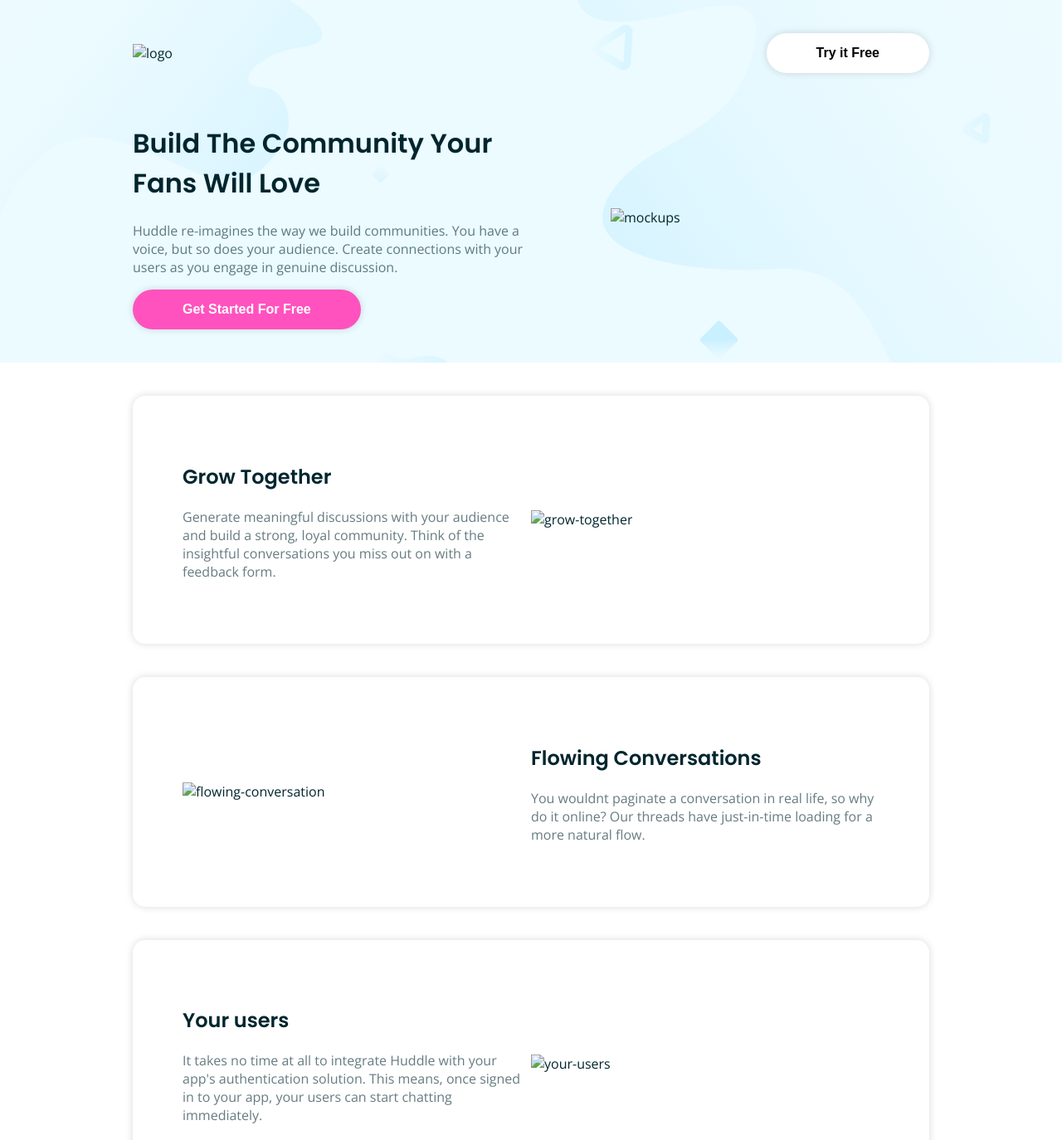
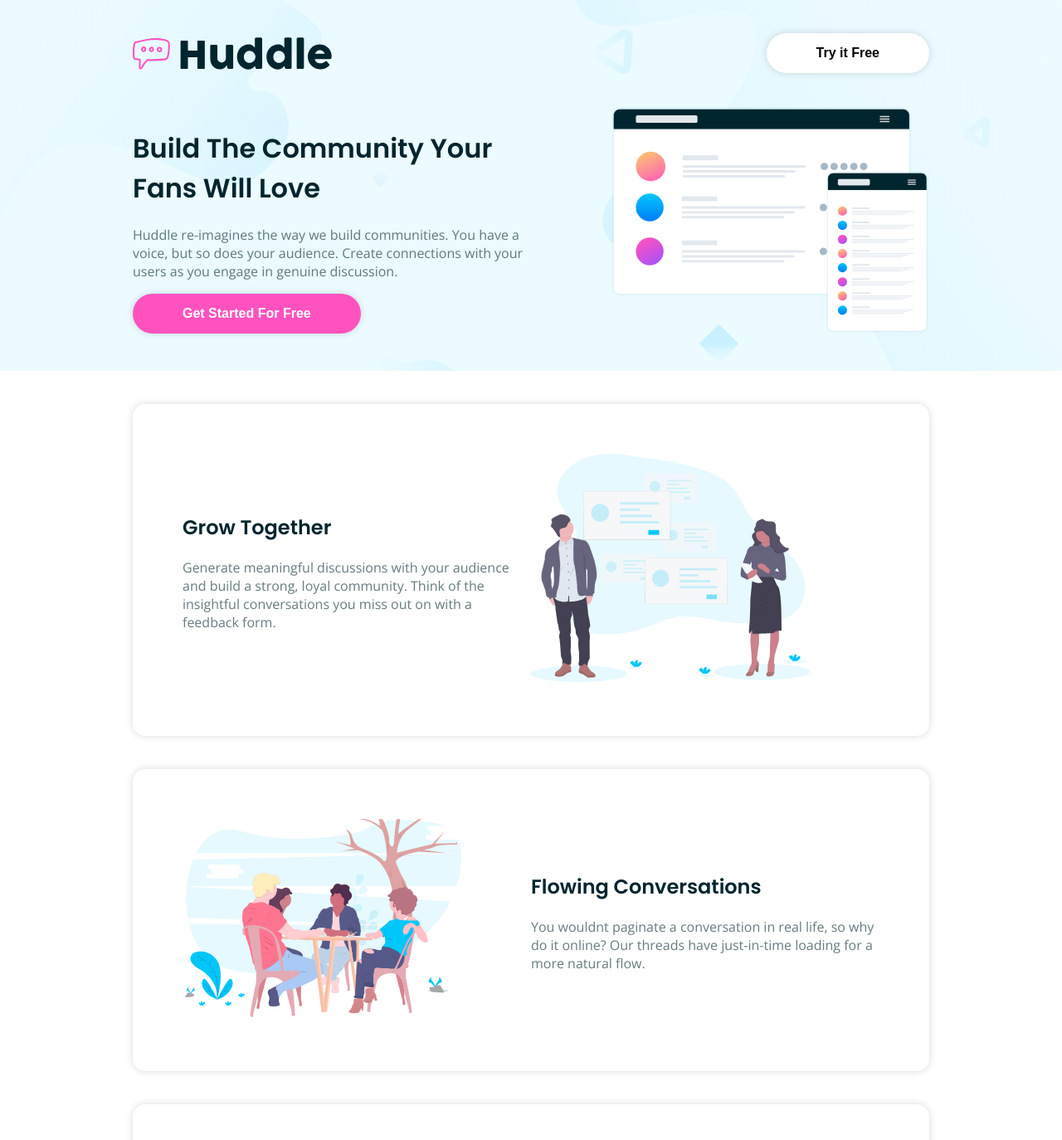
Before and after one commit to mhzcee/HUDDLE-PAGE, a plain HTML site: page index.html in a window 1280 px wide. Shown: the top 1374 px of the page at 83% size. Drawn offline with nearby package versions, Linux system fonts and the light colour scheme; files whose address does not match are found by name.

Commit message:
Update index.html

```diff
--- a/index.html
+++ b/index.html
@@ -10,7 +10,7 @@
       rel="stylesheet"
       href="https://cdnjs.cloudflare.com/ajax/libs/font-awesome/4.7.0/css/font-awesome.min.css"
     />
-    <link rel="shortcut icon" href="./img/favicon-32x32 (2).png" type="image/x-icon">
+    <link rel="shortcut icon" href="./images/favicon-32x32 (2).png" type="image/x-icon">
 
 
 </head>
@@ -18,7 +18,7 @@
     <header>
       <div class="container">
         <nav class="content">
-          <img class="logo" alt="logo" src="./img/logo.svg" />
+          <img class="logo" alt="logo" src="./images/logo.svg" />
           <button class="btn">Try it Free</button>
         </nav>
         <div class="content">
@@ -37,7 +37,7 @@
           <div>
             <img
               class="header-img"
-              src="./img/illustration-mockups.svg"
+              src="./images/illustration-mockups.svg"
               alt="mockups"
             />
           </div>
@@ -56,13 +56,13 @@
             </p>
           </div>
           <div>
-            <img src="./img/illustration-grow-together.svg" alt="grow-together" />
+            <img src="./images/illustration-grow-together.svg" alt="grow-together" />
           </div>
         </div>
         <div class="box content box-reverse-mobile">
           <div>
             <img
-              src="./img/illustration-flowing-conversation.svg"
+              src="./images/illustration-flowing-conversation.svg"
               alt="flowing-conversation"
             />
           </div>
@@ -87,7 +87,7 @@
             </p>
           </div>
           <div>
-            <img src="./img/illustration-your-users.svg" alt="your-users" />
+            <img src="./images/illustration-your-users.svg" alt="your-users" />
           </div>
         </div>
       </div>
@@ -102,7 +102,7 @@
 
     <footer>
       <div class="container">
-        <img src="./img/logo-bottom.svg" alt="logo-bottom" width="240" height="39" />
+        <img src="./images/logo-bottom.svg" alt="logo-bottom" width="240" height="39" />
 
         <div class="content end">
           <ul>
@@ -111,7 +111,7 @@
               eiusmod tempor incident ut labore et dolore magna aliqua
             </li>
             <li>+2349039156460</li>
-            <li>samuelgodson55@gmail.com</li>
+            <li>cjaykeez@gmail.com</li>
           </ul>
 
           <ul>
@@ -150,7 +150,7 @@
             </li>
           </ul>
         </div>
-        <p>&copy; Copyright CreativeLit2022. All rights reserved.</p>
+        <p>&copy; Copyright Mhzcee2022. All rights reserved.</p>
       </div>
     </footer>
 </body>
```
